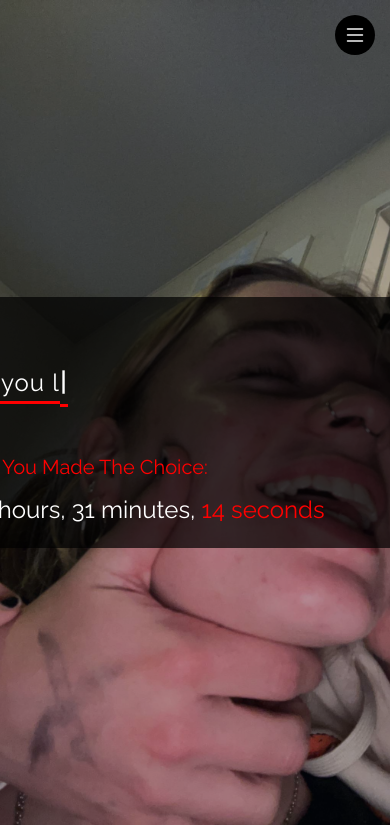
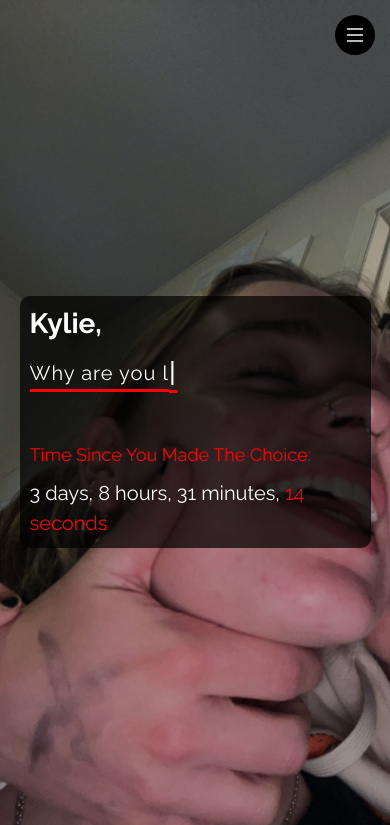
Before and after one commit to xaxa-0x3F/kylieandbart, a plain HTML site: page index.html in a window 390 px wide. Shown: the top 825 px of the page. Drawn offline with nearby package versions, Linux system fonts and the light colour scheme.

Commit message:
fixed mobile viewing.
fixeeeeed it.

```diff
--- a/index.html
+++ b/index.html
@@ -13,7 +13,7 @@
       <link href="assets/img/heart.png" rel="icon">
       <link href="assets/img/heart.png" rel="apple-touch-icon">
       <!-- Google Fonts -->
-      <link href="https://fonts.googleapis.com/css?family=Open+Sans:300,300i,400,400i,600,600i,700,700i|Raleway:300,300i,400,400i,500,500i,600,600i,700,700i|Poppins:300,300i,400,400i,500,500i,600,600i,700,700i" rel="stylesheet">
+      <link href="https://fonts.googleapis.com/css?family=Open+Sans:300,300i,400,400i,600,600i,700,700i|Raleway:300,300i,400,400i,500,500i,600,600i,700,700i" rel="stylesheet">
       <!-- Vendor CSS Files -->
       <link href="assets/vendor/aos/aos.css" rel="stylesheet">
       <link href="assets/vendor/bootstrap/css/bootstrap.min.css" rel="stylesheet">
@@ -41,6 +41,56 @@
          content: "";
          display: table;
          clear: both;
+         }
+         /* Hero section responsive adjustments */
+         #hero {
+            width: 100%;
+            height: 100vh;
+            position: relative;
+            overflow: hidden;
+         }
+         #hero .hero-container {
+            position: relative;
+            z-index: 2;
+            background-color: rgba(0, 0, 0, 0.7); /* Black with 70% opacity */
+            padding: 20px;
+            border-radius: 10px;
+            max-width: 90%; /* Ensure the container is not wider than the viewport */
+         }
+         #hero .counter-container {
+            width: 100%; /* Make counter container responsive */
+            height: auto;
+            position: relative;
+            padding-bottom: 0;
+            margin: 0 auto;
+            text-align: left;
+         }
+         #hero .counter-title {
+            font-family: 'Raleway', sans-serif;
+            font-size: 20px;
+            margin-bottom: 10px;
+            color: red;
+         }
+         #hero .counter {
+            font-family: 'Raleway', sans-serif;
+            font-size: 24px; /* Adjust this to match the size of the .typed span */
+            color: white;
+         }
+         #hero .typed {
+            font-family: 'Raleway', sans-serif;
+            font-size: 24px; /* Ensure this matches the .counter font size */
+         }
+         @media (max-width: 768px) {
+            #hero .hero-container {
+               padding: 10px;
+               font-size: 16px;
+            }
+            #hero .counter-title {
+               font-size: 18px;
+            }
+            #hero .counter, #hero .typed {
+               font-size: 20px;
+            }
          }
       </style>
       <!-- =======================================================
@@ -81,11 +131,8 @@
                document.getElementById("hero").style.backgroundSize = "cover";
             }
 
-
             changeBackground();
-
             setTimeout(stopBackgroundChange, displayDuration);
-
          </script>
          <div class="hero-container" data-aos="fade-in">
              <h1>Kylie,</h1>
@@ -119,37 +166,6 @@
 
          <!-- Link to Raleway font -->
          <link href="https://fonts.googleapis.com/css2?family=Raleway:wght@400;700&display=swap" rel="stylesheet">
-
-         <style>
-             #hero .hero-container {
-                 background-color: rgba(0, 0, 0, 0.7); /* Black with 70% opacity */
-                 padding: 20px;
-                 border-radius: 10px;
-             }
-             #hero .counter-container {
-                 width: 600px;
-                 height: auto;
-                 position: relative;
-                 padding-bottom: 0;
-                 margin: 0 auto;
-                 text-align: left;
-             }
-             #hero .counter-title {
-                 font-family: 'Raleway', sans-serif;
-                 font-size: 20px;
-                 margin-bottom: 10px;
-                 color: red;
-             }
-             #hero .counter {
-                 font-family: 'Raleway', sans-serif;
-                 font-size: 24px; /* Adjust this to match the size of the .typed span */
-                 color: white;
-             }
-             #hero .typed {
-                 font-family: 'Raleway', sans-serif;
-                 font-size: 24px; /* Ensure this matches the .counter font size */
-             }
-         </style>
      </section>
      <body style="overflow: hidden;">
       <video style="max-width: 100%;" class="middle" autoplay="" muted="" loop="">
@@ -158,9 +174,7 @@
          Your browser does not support the video tag.
       </video>
      </body>
-
       <!--End Here-->
-
       <!-- End #main -->
       <!-- Vendor JS Files -->
       <script src="assets/vendor/purecounter/purecounter_vanilla.js"></script>
```
